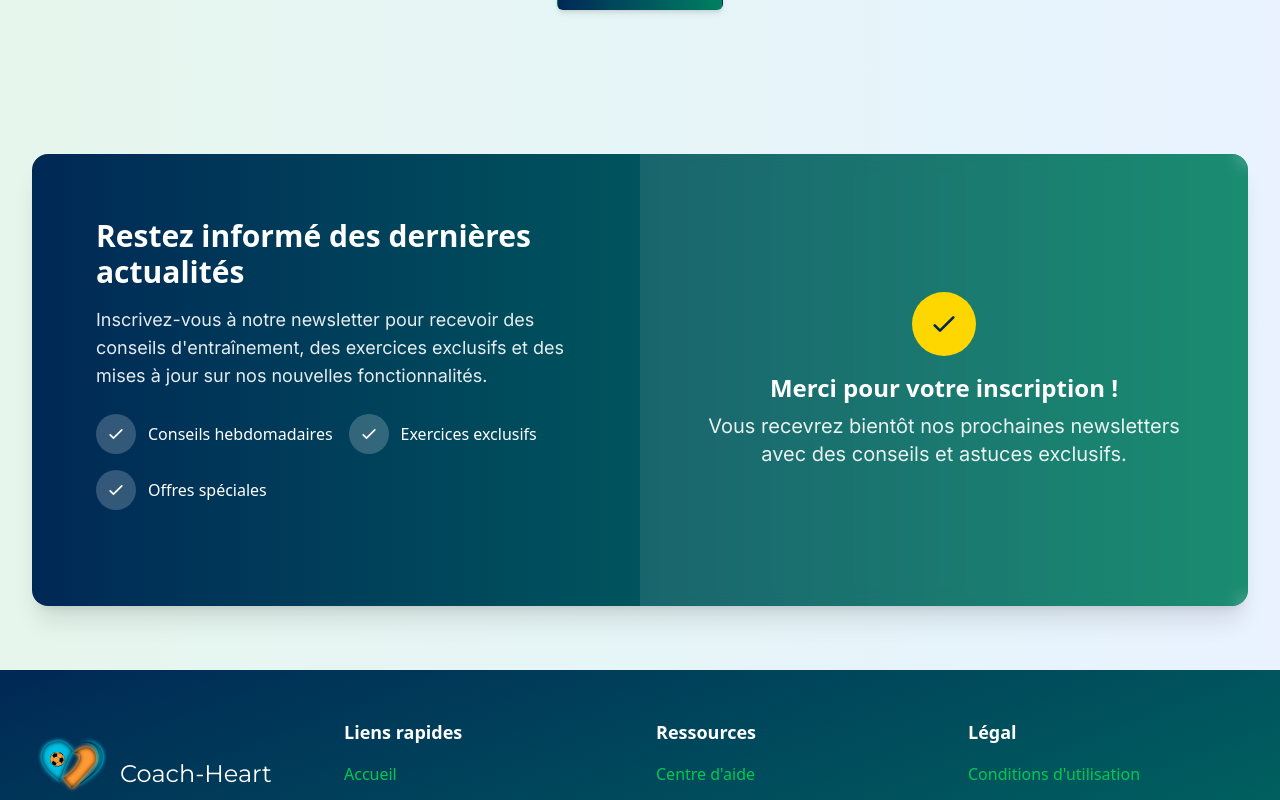
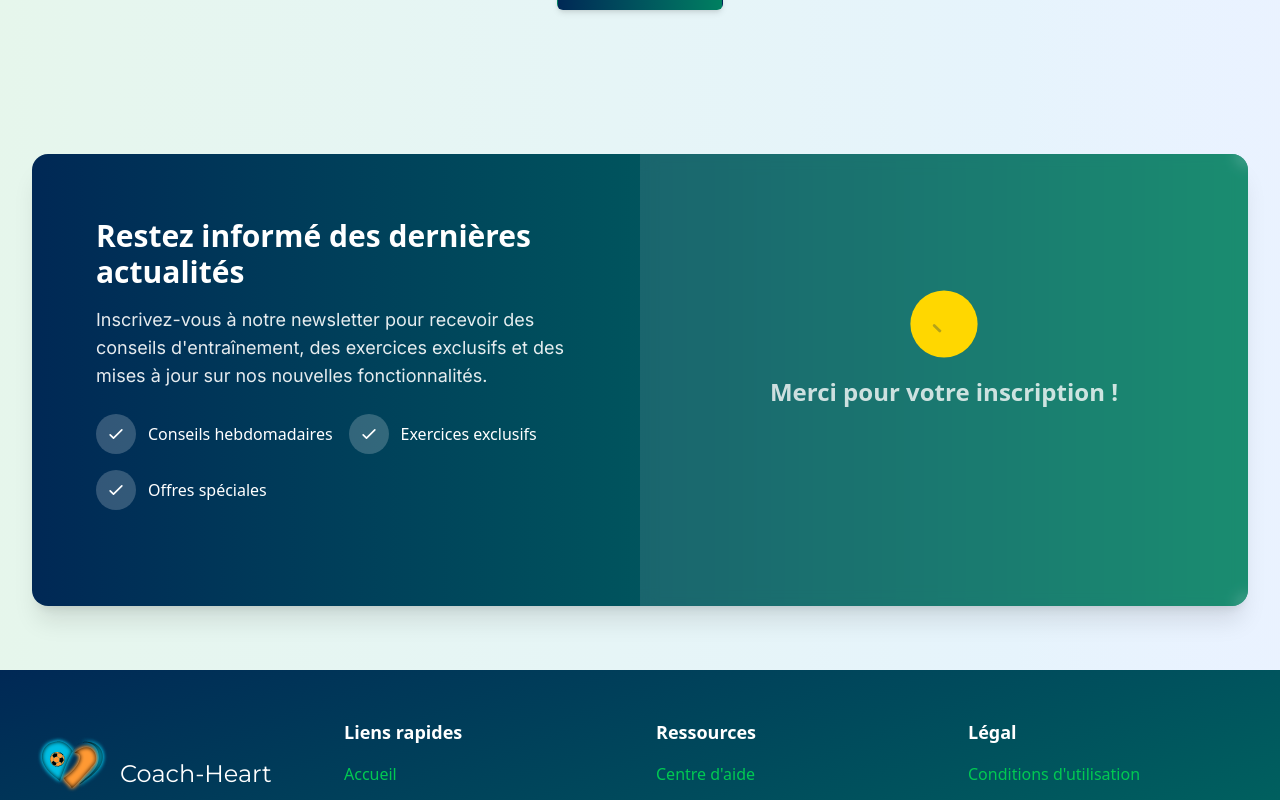
Before and after one commit to petaccia/coatch-heart, a Next.js app in the folder frontend/: page / in a window 1280 px wide. Both pictures are taken after typing "name@example.com" into the empty fields and a click on the button "S'inscrire". Shown: the part 6789-7589 px from the top of the page. Built offline with nearby package versions, Linux system fonts and the light colour scheme.

Commit message:
feat: add animations to newsletter section components

```diff
--- a/frontend/src/components/sections/home/newsletter-section/components/NewsletterContent.tsx
+++ b/frontend/src/components/sections/home/newsletter-section/components/NewsletterContent.tsx
@@ -1,16 +1,22 @@
 "use client";
+import { motion } from 'framer-motion';
 import { ContentHeader, FeaturesList } from './content-components';
 import { newsletterContentData } from '@/data/newsletterContentData';
 
 const NewsletterContent = () => {
   return (
-    <div className="p-8 md:p-12 lg:p-16">
+    <motion.div
+      className="p-8 md:p-12 lg:p-16"
+      initial={{ opacity: 0 }}
+      animate={{ opacity: 1 }}
+      transition={{ duration: 0.8 }}
+    >
       <ContentHeader
         title={newsletterContentData.title}
         description={newsletterContentData.description}
       />
       <FeaturesList features={newsletterContentData.features} />
-    </div>
+    </motion.div>
   );
 };
 
--- a/frontend/src/components/sections/home/newsletter-section/components/NewsletterForm.tsx
+++ b/frontend/src/components/sections/home/newsletter-section/components/NewsletterForm.tsx
@@ -1,5 +1,6 @@
 "use client";
 import { useState } from 'react';
+import { motion, AnimatePresence } from 'framer-motion';
 import { SubscriptionForm, SuccessMessage } from './form-components';
 
 const NewsletterForm = () => {
@@ -28,8 +29,22 @@ const NewsletterForm = () => {
   };
 
   return (
-    <div className="p-8 md:p-12 lg:p-16 bg-white/10 backdrop-blur-sm flex items-center">
+    <motion.div
+      className="p-8 md:p-12 lg:p-16 bg-white/10 backdrop-blur-sm flex items-center"
+      initial={{ opacity: 0, x: 20 }}
+      animate={{ opacity: 1, x: 0 }}
+      transition={{ duration: 0.8, delay: 0.2 }}
+    >
+      <AnimatePresence mode="wait">
         {!isSubmitted ? (
+          <motion.div
+            key="form"
+            initial={{ opacity: 0 }}
+            animate={{ opacity: 1 }}
+            exit={{ opacity: 0, x: -50 }}
+            transition={{ duration: 0.5 }}
+            className="w-full"
+          >
             <SubscriptionForm
               email={email}
               setEmail={setEmail}
@@ -37,10 +52,25 @@ const NewsletterForm = () => {
               isLoading={isLoading}
               handleSubmit={handleSubmit}
             />
+          </motion.div>
         ) : (
+          <motion.div
+            key="success"
+            initial={{ opacity: 0, scale: 0.8 }}
+            animate={{ opacity: 1, scale: 1 }}
+            transition={{
+              duration: 0.5,
+              type: "spring",
+              stiffness: 200,
+              damping: 15
+            }}
+            className="w-full"
+          >
             <SuccessMessage />
+          </motion.div>
         )}
-    </div>
+      </AnimatePresence>
+    </motion.div>
   );
 };
 
--- a/frontend/src/components/sections/home/newsletter-section/components/content-components/ContentHeader.tsx
+++ b/frontend/src/components/sections/home/newsletter-section/components/content-components/ContentHeader.tsx
@@ -1,4 +1,5 @@
 "use client";
+import { motion } from 'framer-motion';
 
 interface ContentHeaderProps {
   title: string;
@@ -8,12 +9,22 @@ interface ContentHeaderProps {
 const ContentHeader = ({ title, description }: ContentHeaderProps) => {
   return (
     <>
-      <h2 className="text-3xl font-bold text-white mb-4">
+      <motion.h2
+        className="text-3xl font-bold text-white mb-4"
+        initial={{ opacity: 0, y: -20 }}
+        animate={{ opacity: 1, y: 0 }}
+        transition={{ duration: 0.6 }}
+      >
         {title}
-      </h2>
-      <p className="!text-white/90 !text-lg mb-6">
+      </motion.h2>
+      <motion.p
+        className="!text-white/90 !text-lg mb-6"
+        initial={{ opacity: 0, y: -10 }}
+        animate={{ opacity: 1, y: 0 }}
+        transition={{ duration: 0.6, delay: 0.2 }}
+      >
         {description}
-      </p>
+      </motion.p>
     </>
   );
 };
--- a/frontend/src/components/sections/home/newsletter-section/components/content-components/FeatureItem.tsx
+++ b/frontend/src/components/sections/home/newsletter-section/components/content-components/FeatureItem.tsx
@@ -1,19 +1,45 @@
 "use client";
+import { motion } from 'framer-motion';
 
 interface FeatureItemProps {
   text: string;
+  index?: number;
 }
 
 const FeatureItem = ({ text }: FeatureItemProps) => {
+  const itemVariants = {
+    hidden: { opacity: 0, x: -20 },
+    visible: {
+      opacity: 1,
+      x: 0,
+      transition: {
+        duration: 0.5
+      }
+    }
+  };
+
   return (
-    <div className="flex items-center">
-      <div className="w-10 h-10 rounded-full bg-white/20 flex items-center justify-center mr-3" aria-hidden="true">
+    <motion.div
+      className="flex items-center"
+      variants={itemVariants}
+    >
+      <motion.div
+        className="w-10 h-10 rounded-full bg-white/20 flex items-center justify-center mr-3"
+        aria-hidden="true"
+        whileHover={{ scale: 1.1, backgroundColor: 'rgba(255, 255, 255, 0.3)' }}
+        transition={{ type: 'spring', stiffness: 300 }}
+      >
         <svg className="w-5 h-5 text-white" fill="none" viewBox="0 0 24 24" stroke="currentColor" aria-hidden="true">
           <path strokeLinecap="round" strokeLinejoin="round" strokeWidth={2} d="M5 13l4 4L19 7" />
         </svg>
-      </div>
-      <span className="text-white !text-base">{text}</span>
-    </div>
+      </motion.div>
+      <motion.span
+        className="text-white !text-base"
+        whileHover={{ color: 'rgba(255, 255, 255, 1)' }}
+      >
+        {text}
+      </motion.span>
+    </motion.div>
   );
 };
 
--- a/frontend/src/components/sections/home/newsletter-section/components/content-components/FeaturesList.tsx
+++ b/frontend/src/components/sections/home/newsletter-section/components/content-components/FeaturesList.tsx
@@ -1,4 +1,5 @@
 "use client";
+import { motion } from 'framer-motion';
 import FeatureItem from './FeatureItem';
 
 interface FeaturesListProps {
@@ -6,12 +7,29 @@ interface FeaturesListProps {
 }
 
 const FeaturesList = ({ features }: FeaturesListProps) => {
+  const containerVariants = {
+    hidden: { opacity: 0 },
+    visible: {
+      opacity: 1,
+      transition: {
+        staggerChildren: 0.2,
+        delayChildren: 0.3
+      }
+    }
+  };
+
   return (
-    <div className="flex flex-wrap gap-4 mb-8" aria-label="Avantages de la newsletter">
+    <motion.div
+      className="flex flex-wrap gap-4 mb-8"
+      aria-label="Avantages de la newsletter"
+      variants={containerVariants}
+      initial="hidden"
+      animate="visible"
+    >
       {features.map((feature, index) => (
-        <FeatureItem key={index} text={feature} />
+        <FeatureItem key={index} text={feature} index={index} />
       ))}
-    </div>
+    </motion.div>
   );
 };
 
--- a/frontend/src/components/sections/home/newsletter-section/components/form-components/SubscriptionForm.tsx
+++ b/frontend/src/components/sections/home/newsletter-section/components/form-components/SubscriptionForm.tsx
@@ -1,4 +1,5 @@
 "use client";
+import { motion } from 'framer-motion';
 import { EmailInput, SubmitButton, LearnMoreButton } from './';
 
 interface SubscriptionFormProps {
@@ -10,25 +11,60 @@ interface SubscriptionFormProps {
 }
 
 const SubscriptionForm = ({ email, setEmail, error, isLoading, handleSubmit }: SubscriptionFormProps) => {
+  const formVariants = {
+    hidden: { opacity: 0 },
+    visible: {
+      opacity: 1,
+      transition: {
+        staggerChildren: 0.2,
+        delayChildren: 0.1
+      }
+    }
+  };
+
+  const itemVariants = {
+    hidden: { opacity: 0, y: 20 },
+    visible: {
+      opacity: 1,
+      y: 0,
+      transition: { duration: 0.5 }
+    }
+  };
+
   return (
-    <form onSubmit={handleSubmit} className="w-full" aria-labelledby="newsletter-form-title">
+    <motion.form
+      onSubmit={handleSubmit}
+      className="w-full"
+      aria-labelledby="newsletter-form-title"
+      variants={formVariants}
+      initial="hidden"
+      animate="visible"
+    >
       <h2 id="newsletter-form-title" className="sr-only">Formulaire d'inscription à la newsletter</h2>
 
-      <EmailInput
-        email={email}
-        setEmail={setEmail}
-        error={error}
-      />
+      <motion.div variants={itemVariants}>
+        <EmailInput
+          email={email}
+          setEmail={setEmail}
+          error={error}
+        />
+      </motion.div>
 
-      <div className="flex flex-col sm:flex-row gap-4">
+      <motion.div
+        className="flex flex-col sm:flex-row gap-4"
+        variants={itemVariants}
+      >
         <SubmitButton isLoading={isLoading} />
         <LearnMoreButton />
-      </div>
+      </motion.div>
 
-      <p className="mt-4 !text-white/70 !text-sm">
+      <motion.p
+        className="mt-4 !text-white/70 !text-sm"
+        variants={itemVariants}
+      >
         Nous respectons votre vie privée. Vous pouvez vous désinscrire à tout moment.
-      </p>
-    </form>
+      </motion.p>
+    </motion.form>
   );
 };
 
--- a/frontend/src/components/sections/home/newsletter-section/components/form-components/SuccessMessage.tsx
+++ b/frontend/src/components/sections/home/newsletter-section/components/form-components/SuccessMessage.tsx
@@ -1,18 +1,91 @@
 "use client";
+import { motion } from 'framer-motion';
 
 const SuccessMessage = () => {
+  const containerVariants = {
+    hidden: { opacity: 0 },
+    visible: {
+      opacity: 1,
+      transition: {
+        staggerChildren: 0.3,
+        delayChildren: 0.2
+      }
+    }
+  };
+
+  const itemVariants = {
+    hidden: { opacity: 0, y: 20 },
+    visible: {
+      opacity: 1,
+      y: 0,
+      transition: { duration: 0.5 }
+    }
+  };
+
+  const iconVariants = {
+    hidden: { scale: 0, opacity: 0 },
+    visible: {
+      scale: 1,
+      opacity: 1,
+      transition: {
+        type: "spring",
+        stiffness: 300,
+        damping: 10,
+        duration: 0.8
+      }
+    }
+  };
+
+  const checkmarkVariants = {
+    hidden: { pathLength: 0, opacity: 0 },
+    visible: {
+      pathLength: 1,
+      opacity: 1,
+      transition: {
+        delay: 0.5,
+        duration: 0.8,
+        ease: "easeInOut"
+      }
+    }
+  };
+
   return (
-    <div className="text-center w-full" role="status" aria-live="polite">
-      <div className="w-16 h-16 bg-accent rounded-full flex items-center justify-center mx-auto mb-4" aria-hidden="true">
+    <motion.div
+      className="text-center w-full"
+      role="status"
+      aria-live="polite"
+      variants={containerVariants}
+      initial="hidden"
+      animate="visible"
+    >
+      <motion.div
+        className="w-16 h-16 bg-accent rounded-full flex items-center justify-center mx-auto mb-4"
+        aria-hidden="true"
+        variants={iconVariants}
+      >
         <svg className="w-8 h-8 text-primary" fill="none" viewBox="0 0 24 24" stroke="currentColor" aria-hidden="true">
-          <path strokeLinecap="round" strokeLinejoin="round" strokeWidth={2} d="M5 13l4 4L19 7" />
+          <motion.path
+            strokeLinecap="round"
+            strokeLinejoin="round"
+            strokeWidth={2}
+            d="M5 13l4 4L19 7"
+            variants={checkmarkVariants}
+          />
         </svg>
-      </div>
-      <h3 className="text-2xl font-bold text-white mb-2">Merci pour votre inscription !</h3>
-      <p className="!text-white/90">
+      </motion.div>
+      <motion.h3
+        className="text-2xl font-bold text-white mb-2"
+        variants={itemVariants}
+      >
+        Merci pour votre inscription !
+      </motion.h3>
+      <motion.p
+        className="!text-white/90"
+        variants={itemVariants}
+      >
         Vous recevrez bientôt nos prochaines newsletters avec des conseils et astuces exclusifs.
-      </p>
-    </div>
+      </motion.p>
+    </motion.div>
   );
 };
 
```
Also changed, not shown: frontend/src/components/sections/home/newsletter-section/components/form-components/EmailInput.tsx (+31 -4 lines), frontend/src/components/sections/home/newsletter-section/components/form-components/LearnMoreButton.tsx (+21 -3 lines), frontend/src/components/sections/home/newsletter-section/components/form-components/SubmitButton.tsx (+20 -5 lines). Lines whose indentation alone changed are shown as unchanged.
